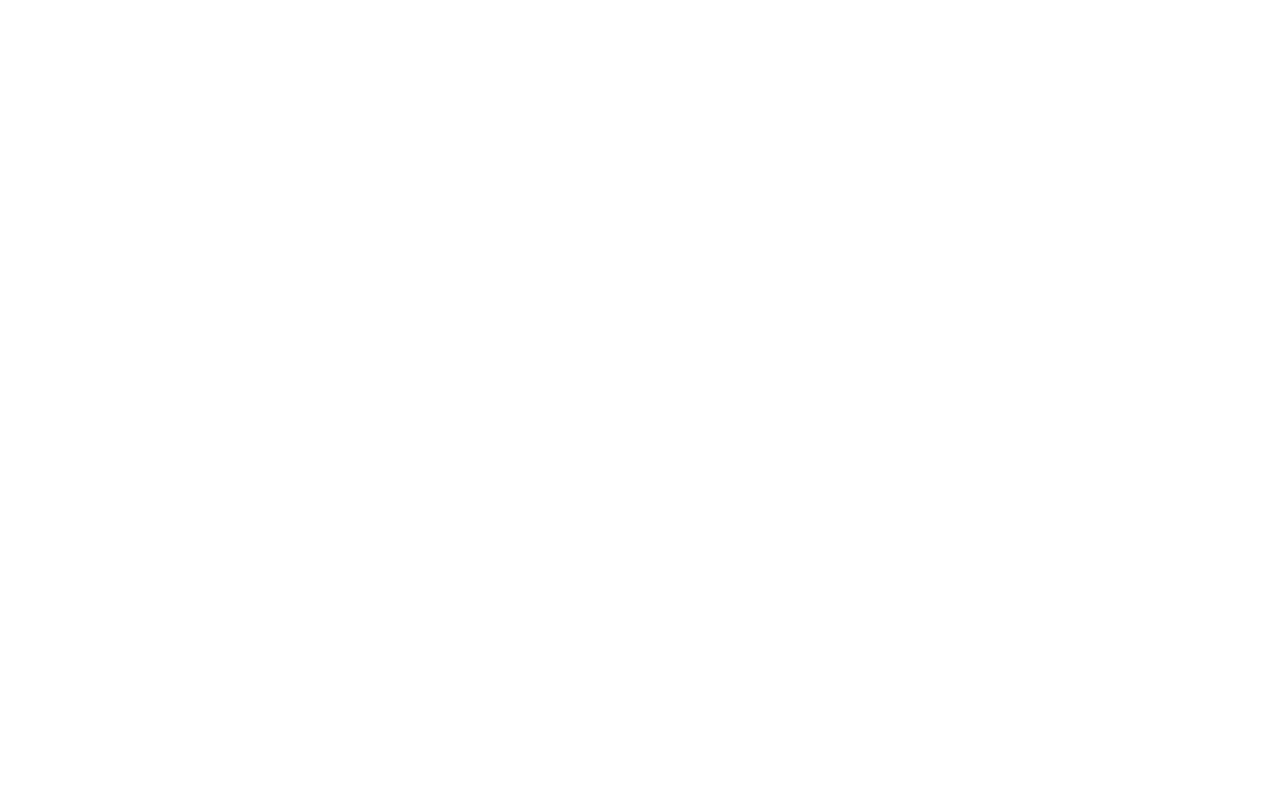
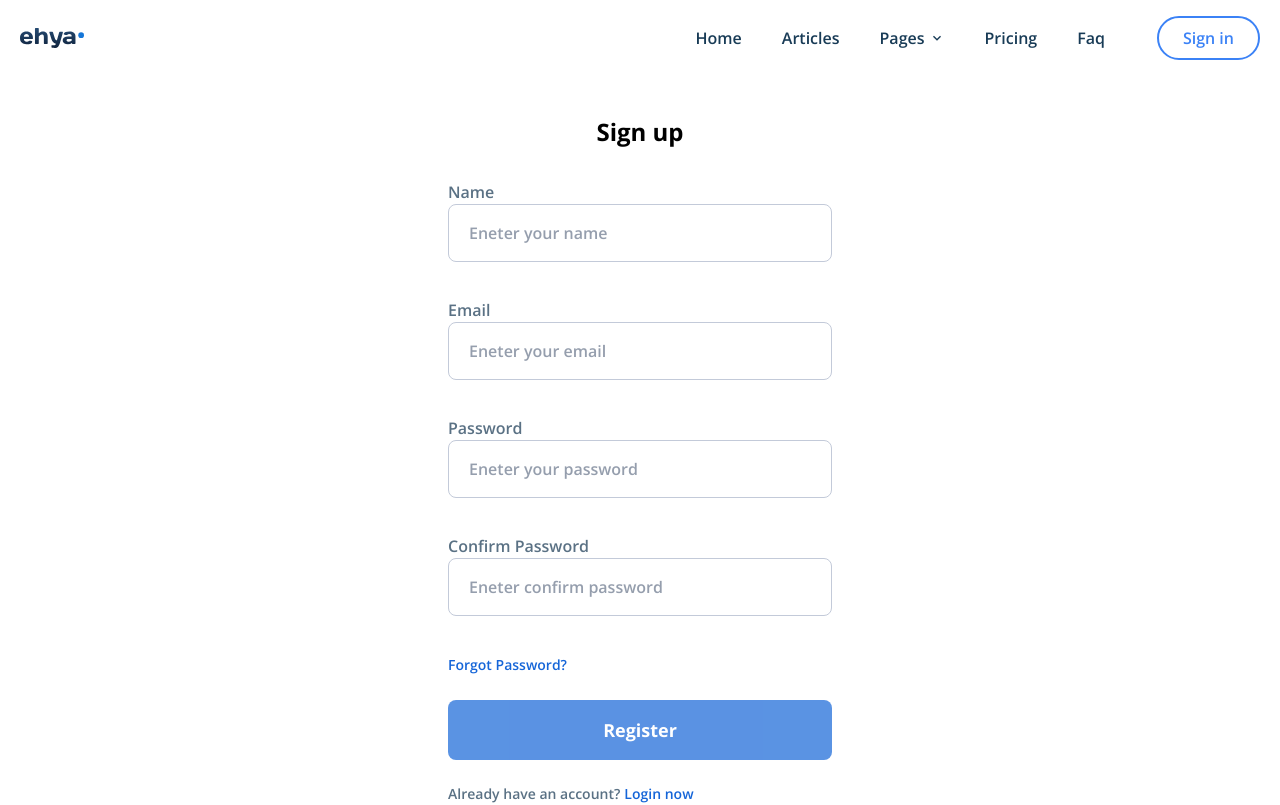
Before and after one commit to HurasAdam/Blog, a React (Vite) app in the folder client/: page /register in a window 1280 px wide. Before the commit this address had no page. Shown: the top 805 px of the page. Built offline with nearby package versions, Linux system fonts and the light colour scheme.

Commit message:
Feat: Added Register Page and register form validation.

```diff
--- a/client/src/App.tsx
+++ b/client/src/App.tsx
@@ -3,6 +3,7 @@
 import Home from "./pages/home/Home"
 import "./App.css"
 import ArticleDetailPage from "./pages/articleDetail/ArticleDetailPage";
+import RegisterPage from "./pages/register/RegisterPage";
 
 
 function App() {
@@ -13,6 +14,8 @@
       <Routes>
         <Route index path="/" element={<Home />} />
         <Route path="/blog/:id" element={<ArticleDetailPage />} />
+        <Route path="/register" element={<RegisterPage />} />
+
       </Routes>
 
     </div>
--- /dev/null
+++ b/client/src/pages/register/RegisterPage.tsx
@@ -0,0 +1,184 @@
+import React from 'react';
+import MainLayout from "../../components/MainLayout";
+import { useForm } from "react-hook-form";
+import { Link } from 'react-router-dom';
+
+const RegisterPage = () => {
+
+    const {
+        register,
+        handleSubmit,
+        formState: { errors, isValid },
+        watch,
+    } = useForm({
+        defaultValues: {
+            name: "",
+            email: "",
+            password: "",
+            confirmPassword: "",
+        },
+        mode: "onChange",
+    });
+
+    const submitHandler = (data) => {
+        console.log(data)
+    }
+
+    return (
+
+        <MainLayout>
+            <section className='container mx-auto px-5 py-10'>
+                <div className='w-full max-w-sm mx-auto'>
+                    <h1 className='font-robot text-2xl font-bold text-center text-dark-hards mb-8'>
+                        Sign up
+                    </h1>
+                    <form onSubmit={handleSubmit(submitHandler)}>
+
+                        <div className='flex flex-col mb-6 w-full'>
+                            <label
+                                htmlFor="name"
+                                className='text-[#5a7184] font-semibold block'>
+                                Name
+                            </label>
+                            <input
+                                {...register("name", {
+                                    minLength: {
+                                        value: 3,
+                                        message: "Name must be at least 3 characters"
+                                    },
+                                    required: {
+                                        value: true,
+                                        message: "Name is required"
+                                    }
+                                })}
+                                type="text"
+                                id='name'
+                                placeholder='Eneter your name'
+                                className={`placeholder:text-[#959ead] text-dark-hard mb-3 rounded-lg
+                                px-5 py-4 font-semibold block outline-none border ${errors.name ? "border-red-500" : "border-[#c3cad9]"}`}
+
+                            />
+                            {errors.name?.message && (
+                                <span className='text-red-500 text-xs mt-1'>{errors.name.message}</span>
+                            )}
+                        </div>
+
+                        <div className='flex flex-col mb-6 w-full'>
+                            <label
+                                htmlFor="email"
+                                className='text-[#5a7184] font-semibold block'>
+                                Email
+                            </label>
+                            <input
+                                {...register("email", {
+                                    pattern: {
+                                        value: /^(([^<>()[\]\\.,;:\s@"]+(\.[^<>()[\]\\.,;:\s@"]+)*)|(".+"))@((\[[0-9]{1,3}\.[0-9]{1,3}\.[0-9]{1,3}\.[0-9]{1,3}])|(([a-zA-Z\-0-9]+\.)+[a-zA-Z]{2,}))$/,
+                                        message: 'Please enter a valid email',
+                                    },
+                                    required: {
+                                        value: true,
+                                        message: "Email is required"
+                                    },
+                                })}
+                                type="email"
+                                id='email'
+                                placeholder='Eneter your email'
+                                className={`placeholder:text-[#959ead] text-dark-hard mb-3 rounded-lg
+                                px-5 py-4 font-semibold block outline-none border border-[#c3cad9] ${errors.email ? "border-red-500" : "border-[#c3cad9]"}`}
+
+                            />
+                            {errors.email?.message && (
+                                <span className='text-red-500 text-xs mt-1'>{errors.email.message}</span>
+                            )}
+                        </div>
+
+                        <div className='flex flex-col mb-6 w-full'>
+                            <label
+                                htmlFor="password"
+                                className='text-[#5a7184] font-semibold block'>
+                                Password
+                            </label>
+                            <input
+                                {...register("password", {
+                                    required: {
+                                        value: true,
+                                        message: "Password is required"
+                                    },
+                                    minLength: {
+                                        value: 6,
+                                        message: "Password lenght must be at least 6 characters"
+                                    }
+                                })}
+                                type="password"
+                                id='password'
+                                placeholder='Eneter your password'
+                                className={`placeholder:text-[#959ead] text-dark-hard mb-3 rounded-lg
+                                px-5 py-4 font-semibold block outline-none border border-[#c3cad9] ${errors.password ? "border-red-500" : "border-[#c3cad9]"}`}
+
+                            />
+                            {errors.password?.message && (
+                                <span className='text-red-500 text-xs mt-1'>{errors.password.message}</span>
+                            )}
+                        </div>
+
+                        <div className='flex flex-col mb-6 w-full'>
+                            <label
+                                htmlFor="confirmPassword"
+                                className='text-[#5a7184] font-semibold block'>
+                                Confirm Password
+                            </label>
+                            <input
+                                {...register("confirmPassword", {
+                                    required: {
+                                        value: true,
+                                        message: "Confirm Password is required"
+                                    },
+                                    validate: (value) => {
+                                        const password = watch("password")
+                                        if (value !== password) {
+                                            return "Passwords do not match."
+                                        }
+                                    }
+                                })}
+                                type="password"
+                                id='confirmPassword'
+                                placeholder='Eneter confirm password'
+                                className={`placeholder:text-[#959ead] text-dark-hard mb-3 rounded-lg
+                                px-5 py-4 font-semibold block outline-none border border-[#c3cad9] ${errors.confirmPassword ? "border-red-500" : "border-[#c3cad9]"}`}
+                            />
+                            {errors.confirmPassword?.message && (
+                                <span className='text-red-500 text-xs mt-1'>{errors.confirmPassword.message}</span>
+                            )}
+                        </div>
+                        <Link
+                            to="/forget-password"
+                            className='text-sm font-semibold text-primary'>
+                            Forgot Password?
+                        </Link>
+                        <button
+                            type='submit'
+                            disabled={!isValid}
+                            className='bg-primary text-white font-bold text-lg py-4 px-8 w-full rounded-lg my-6 disabled:opacity-70 disabled:cursor-not-allowed'>
+                            Register
+                        </button>
+                        <p
+                            className='text-sm font-semibold text-[#5a7184]'
+                        >
+                            Already have an account?
+                            <Link
+                                to="/login"
+                                className='text-primary ml-1'
+                            >
+
+                                Login now</Link>
+                        </p>
+                    </form>
+
+                </div>
+
+            </section>
+        </MainLayout>
+    )
+}
+
+export default RegisterPage
```
